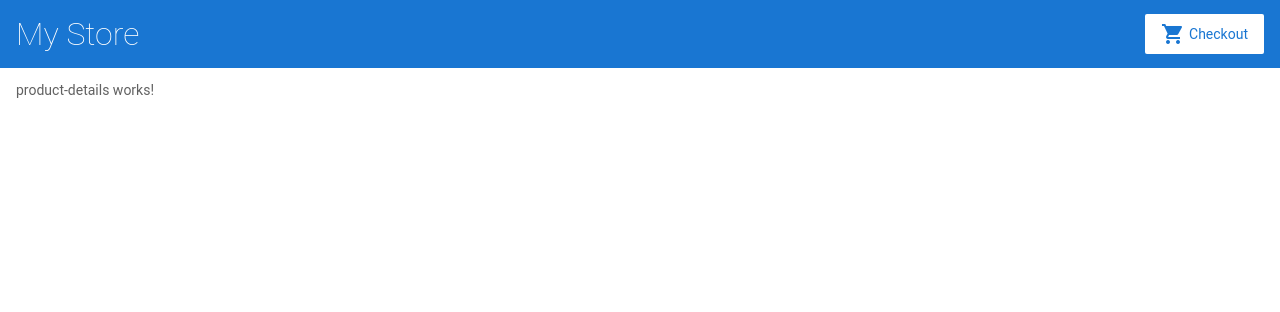
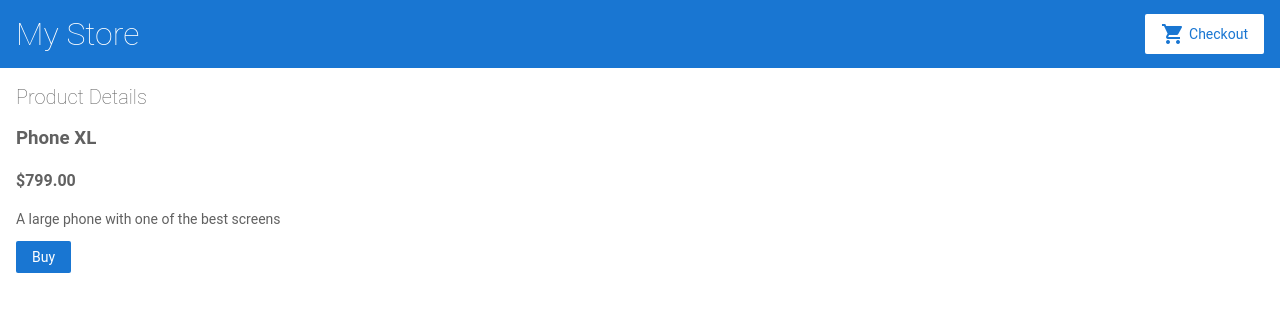
Before and after one commit to kbyyd24/angular-demo-practice, an Angular app: page /products/1 in a window 1280 px wide. Shown: the top 312 px of the page. Built offline with nearby package versions, Linux system fonts and the light colour scheme.

Commit message:
2 files modified, 2 added

```diff
--- /dev/null
+++ b/src/app/cart.service.ts
@@ -0,0 +1,24 @@
+import { Injectable } from '@angular/core';
+import { Product } from './products';
+
+@Injectable({
+  providedIn: 'root',
+})
+export class CartService {
+  items: Product[] = [];
+
+  constructor() {}
+
+  addToCart(product: Product) {
+    this.items.push(product);
+  }
+
+  getItems() {
+    return this.items;
+  }
+
+  clearCart() {
+    this.items = [];
+    return this.items;
+  }
+}
--- a/src/app/product-details/product-details.component.html
+++ b/src/app/product-details/product-details.component.html
@@ -1 +1,8 @@
-<p>product-details works!</p>
+<h2>Product Details</h2>
+
+<div *ngIf="product">
+  <h3>{{product.name}}</h3>
+  <h4>{{product.price | currency }}</h4>
+  <p>{{ product.description}}</p>
+  <button type="button" (click)="addToCart(product)">Buy</button>
+</div>
--- a/src/app/product-details/product-details.component.ts
+++ b/src/app/product-details/product-details.component.ts
@@ -1,4 +1,7 @@
 import { Component, OnInit } from '@angular/core';
+import { ActivatedRoute } from '@angular/router';
+import { Product, products } from '../products';
+import { CartService } from '../cart.service';
 
 @Component({
   selector: 'app-product-details',
@@ -7,9 +10,23 @@ import { Component, OnInit } from '@angular/core';
 })
 export class ProductDetailsComponent implements OnInit {
 
-  constructor() { }
+  constructor(
+    private route: ActivatedRoute,
+    private cartService: CartService,
+  ) { }
 
   ngOnInit(): void {
+    const routeParams = this.route.snapshot.paramMap;
+    const productId = Number(routeParams.get('productId'));
+
+    this.product = products.find(product => product.id === productId);
+  }
+
+  product: Product | undefined;
+
+  addToCart(product: Product) {
+    this.cartService.addToCart(product);
+    window.alert('Your product has been added to cart');
   }
 
 }
```
Also changed, not shown: 1 other file (tests, documents, lock files or other folders).
